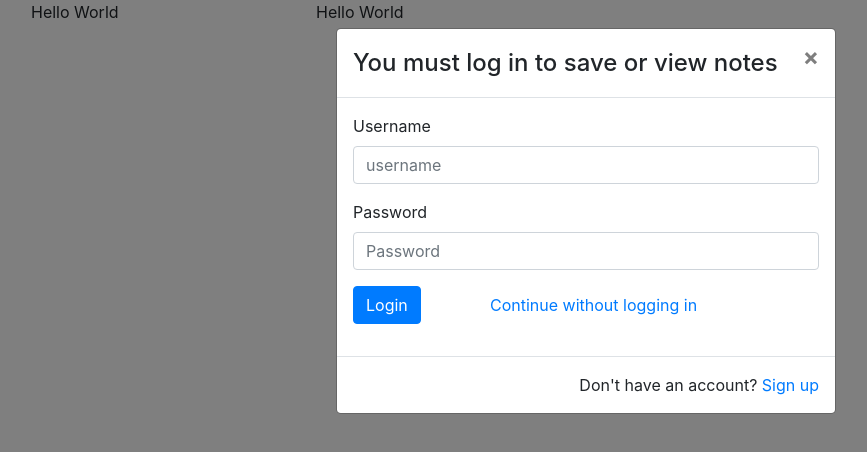
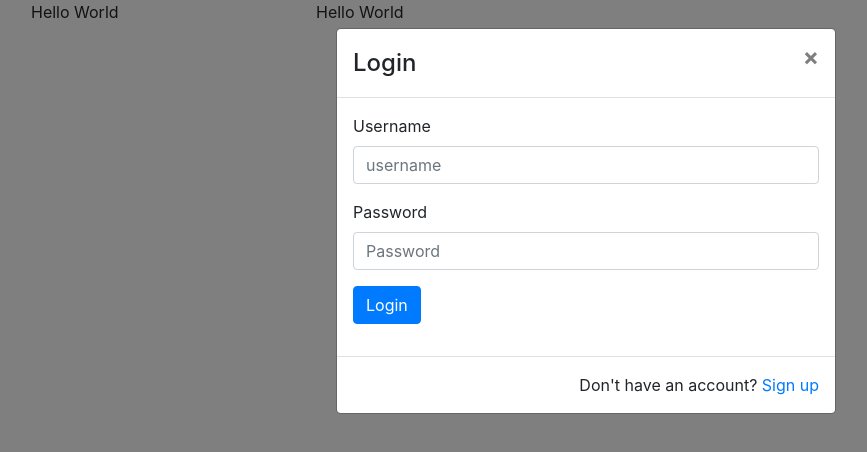
Before and after one commit to mweston6288/chatroomApp, a React (Create React App) app in the folder client/: page / in a window 1280 px wide. Shown: the top 452 px of the page, without its empty margins (54-921 px from the left). Built offline with nearby package versions, Linux system fonts and the light colour scheme.

Commit message:
Cleaned up some lines left over from using the login window in my PrivateNote app

```diff
--- a/client/src/components/Login/LoginForm.js
+++ b/client/src/components/Login/LoginForm.js
@@ -29,9 +29,6 @@ function LoginForm(props){
 						Login
 					</Button>
 				</Col>
-				<Col>
-					<Button variant="link" onClick={props.handleClose}>Continue without logging in</Button>
-				</Col>
 			</Form.Group>
 		</Form>
 	);
--- a/client/src/components/Login/LoginWindow.js
+++ b/client/src/components/Login/LoginWindow.js
@@ -123,7 +123,7 @@ function LoginWindow(){
 			<Modal.Header closeButton>
 				{
 					login.loginPage ?
-						<Modal.Title>You must log in to save or view notes</Modal.Title>
+						<Modal.Title>Login</Modal.Title>
 						:
 						<Modal.Title>Create an account</Modal.Title>
 				}
--- a/client/src/components/Login/SignupForm.js
+++ b/client/src/components/Login/SignupForm.js
@@ -35,9 +35,7 @@ function SignupForm(props) {
 						Sign up
 					</Button>
 				</Col>
-				<Col>
-					<Button variant="link" onClick={props.handleClose}>Continue without making an account</Button>
-				</Col>
+
 			</Form.Group>
 		</Form>
 	);
```
Also changed, not shown: 2 other files (tests, documents, lock files or other folders).
